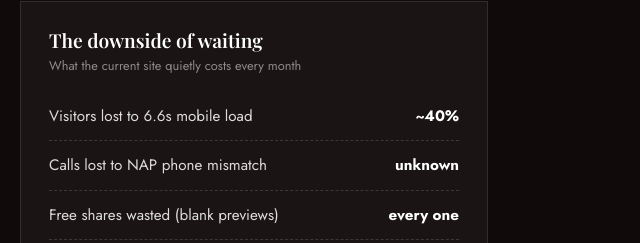
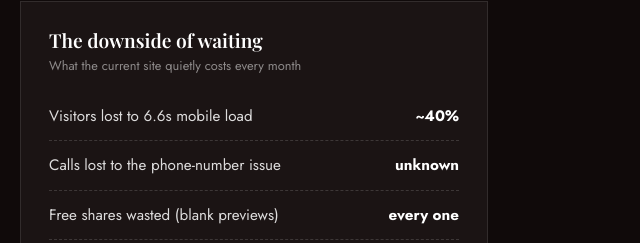
Before and after one commit to eterniteai/platinum-flooring-preview, a plain HTML site: page proposal.html in a window 1280 px wide. Shown: the part 4382-4625 px from the top of the page, 632-1272 px from the left. Drawn offline with nearby package versions, Linux system fonts and the light colour scheme.

Commit message:
Remove last leaked diagnosis term from proposal
Co-Authored-By: Claude Fable 5 <noreply@anthropic.com>

```diff
--- a/proposal.html
+++ b/proposal.html
@@ -314,7 +314,7 @@ h1,h2,h3{font-family:'Playfair Display',serif;color:var(--ink);line-height:1.12;
         <p class="note">What the current site quietly costs every month</p>
         <ul class="rev-rows">
           <li><span>Visitors lost to 6.6s mobile load</span><b>~40%</b></li>
-          <li><span>Calls lost to NAP phone mismatch</span><b>unknown</b></li>
+          <li><span>Calls lost to the phone-number issue</span><b>unknown</b></li>
           <li><span>Free shares wasted (blank previews)</span><b>every one</b></li>
           <li class="total"><span>Each month delayed costs</span><b>≈ $7k+</b></li>
         </ul>
```
